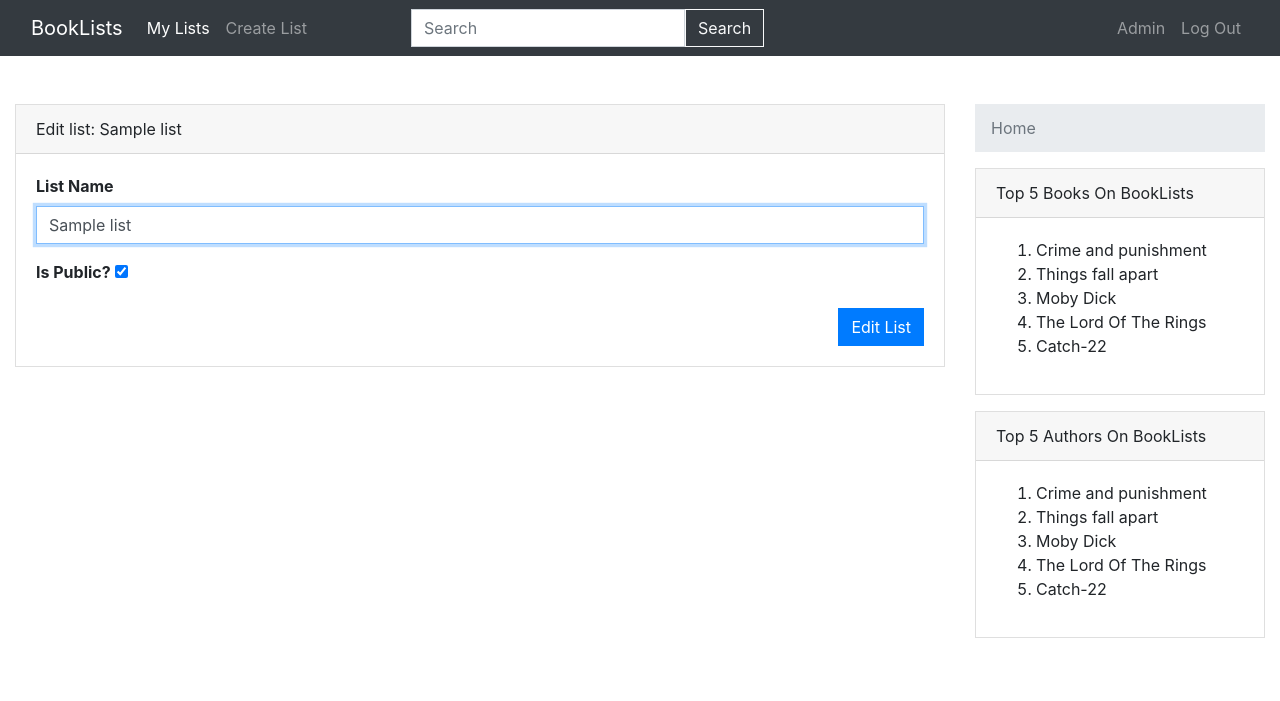
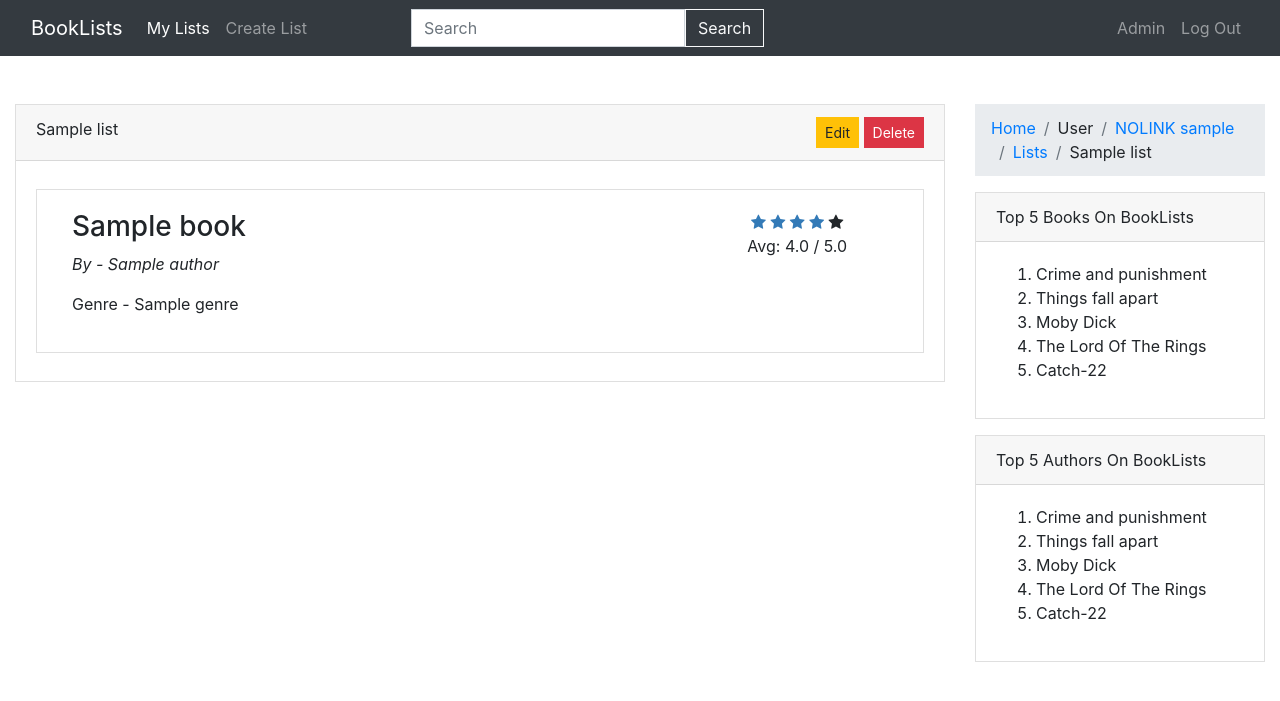
Before and after one commit to Danielius5/WAD_team_assignment, a Django app: a page that uses templates/booklists/layouts/app.html in a window 1280 px wide. Shown: the top 701 px of the page. Run offline with Django 3.2, Linux system fonts and the light colour scheme; a user stored in the database is signed in; tables that the repository leaves empty hold one stand-in row (values such as "Sample post"); some libraries are stand-ins or nearby versions.

Commit message:
added view and rating

```diff
--- a/booklists/models.py
+++ b/booklists/models.py
@@ -40,9 +40,11 @@ class Book(models.Model):
     name = models.CharField(max_length=128)
     release_date = models.DateField()
     no_of_pages = models.IntegerField()
-    cover = models.ImageField(upload_to='book_covers',default='/images/picturenotfound.jpg')
+    cover = models.ImageField(upload_to='book_covers', default='/images/picturenotfound.jpg')
     genre = models.ManyToManyField(Genre)
     slug = models.SlugField(unique=True, null=True)
+    average_rating = models.FloatField(default=0)
+    ratings_count = models.IntegerField(default=0)
 
     def __str__(self):
         return self.name
--- a/booklists/urls.py
+++ b/booklists/urls.py
@@ -9,6 +9,8 @@ urlpatterns = [
     path('logout/', views.user_logout, name='logout'),
     path('user/<str:username>/lists', views.lists_index, name='lists_index'),
     path('user/<str:username>/lists/create', views.lists_create, name='lists_create'),
-    path('user/<str:username>/lists/<slug:list_slug>', views.lists_edit, name='lists_edit'),
+    path('user/<str:username>/lists/<slug:list_slug>', views.lists_view, name='lists_view'),
+    path('user/<str:username>/lists/<slug:list_slug>/edit', views.lists_edit, name='lists_edit'),
+    path('book/<slug:book_slug>/rate', views.book_rate, name='book_rate'),
     path('', views.index, name='index'),
 ]
--- a/booklists/views.py
+++ b/booklists/views.py
@@ -7,8 +7,7 @@ from django.http import HttpResponse
 from django.urls import reverse
 from django.contrib import messages
 from booklists.models import *
-
-
+import json
 
 def user_login(request):
     if request.method =='POST':
@@ -105,7 +104,7 @@ def lists_edit(request, username, list_slug):
                 else:
                     messages.error(request, lists_create_form.errors)
 
-            return render(request, 'booklists/lists/edit.html', context={'current_data' : current_data})
+            return render(request, 'booklists/lists/edit.html', context={'current_data' : current_data, 'username' : username})
 
         else:
             # not found
@@ -113,3 +112,73 @@ def lists_edit(request, username, list_slug):
     else:
         # unauthorised
         return render(request, 'booklists/errors/401.html', status=401)
+
+def lists_view(request, username, list_slug):
+
+    current_list = List.objects.filter(slug=list_slug).first()
+    books = current_list.books.all()
+
+    if not current_list is None:
+
+        # only care about user ratings for "star" rating
+        for book in books:
+            book.my_rating = book.rating_set.filter(user=request.user).first()
+
+        context = {'current_list': current_list, 'books' : books,
+                    'username': username, 'user': request.user}
+
+        return render(request, 'booklists/lists/view.html', context)
+    else:
+
+        # not found
+        return render(request, 'booklists/errors/404.html', status=404)
+
+
+@login_required
+def book_rate(request, book_slug):
+    rating = request.POST.get('rating')
+    if request.method == 'POST':
+        rating = int(rating)
+
+        if 1 <= rating <= 5:
+
+            book = Book.objects.filter(slug=book_slug).first()
+
+            if not book is None:
+                user_rating = Rating.objects.filter(user=request.user, book=book).first()
+
+                # already rated, change
+                if user_rating:
+
+                    book.average_rating = ((book.average_rating * book.ratings_count) - user_rating.rating + rating) / book.ratings_count
+                    book.save()
+                    user_rating.rating = rating
+                    user_rating.save()
+
+                # new user rates
+                else:
+                    user_rating = Rating.objects.create(user=request.user, book=book, rating=rating)
+                    # floatint point erors should be small enough to not be noticed
+                    # should be much more efficient than recounting ratings
+
+                    # avoiding 0 division
+                    if book.ratings_count < 1:
+                        book.average_rating = rating
+                    else:
+                        book.average_rating = ( (book.average_rating * book.ratings_count) + rating ) / ( book.ratings_count + 1 )
+                    book.ratings_count += 1
+                    book.save()
+
+                return HttpResponse(json.dumps({'avg': "{:.1f}".format(book.average_rating), 'ratings_count':book.ratings_count, 'my': user_rating.rating}), status=200)
+
+            # book does not exist
+            else:
+                return HttpResponse(_("Book does not exist"), status=404)
+
+        # rating value is invalid
+        else:
+            return HttpResponse(_("Wrong rating value"), status=400)
+
+    # this view can only be POST as ajax sends request
+    else:
+        return HttpResponse(_("Method not allowed"), status=405)
--- a/static/css/main.css
+++ b/static/css/main.css
@@ -1,3 +1,7 @@
 * {
     border-radius:0px!important;
 }
+
+.checked {
+    color: #337ab7;
+}
--- /dev/null
+++ b/static/js/rating-stars.js
@@ -0,0 +1,63 @@
+$('.stars .fa-star').click(function() {
+    let id = $(this).attr('id');
+    let url = $(this).parent().find('.url-to-rate').text();
+    let token = $('input[name=csrfmiddlewaretoken]').val();
+    let book_id = id.split("_")[1];
+    let rating = id.split("_")[2];
+
+    $.ajax(url, {
+        type: "POST",
+        data: {rating:rating,csrfmiddlewaretoken:token},
+        statusCode: {
+            200: function (response) {
+                let js  = JSON.parse(response);
+
+                let my_rating = parseFloat(js['my'])
+
+                // update rating
+                $('#avg_' + book_id).text(js['avg']);
+
+
+                // recheck stars
+                $('.star-' + book_id).removeClass('checked')
+
+                if(my_rating > 0.5)
+                {
+                    $('#stars_' + book_id + '_1').addClass('checked')
+                }
+                if(my_rating > 1.5)
+                {
+                    $('#stars_' + book_id + '_2').addClass('checked')
+                }
+                if(my_rating > 2.5)
+                {
+                    $('#stars_' + book_id + '_3').addClass('checked')
+                }
+                if(my_rating > 3.5)
+                {
+                    $('#stars_' + book_id + '_4').addClass('checked')
+                }
+                if(my_rating > 4.5)
+                {
+                    $('#stars_' + book_id + '_5').addClass('checked')
+                }
+
+
+            },
+            405: function (response) {
+                alert(response);
+            },
+            400: function (response) {
+                alert(response);
+            },
+            404: function (response) {
+                alert(response);
+            },
+        }, success: function () {
+            // alert('1');
+        },
+
+
+    });
+
+})
--- a/templates/booklists/layouts/app.html
+++ b/templates/booklists/layouts/app.html
@@ -20,10 +20,12 @@
 
     {# Load CSS and JavaScript #}
     {% bootstrap_css %}
-    {% bootstrap_javascript jquery='full' %}
 
     {# Display django.contrib.messages as Bootstrap alerts #}
     {% bootstrap_messages %}
+
+    <!-- using font awesome -->
+    <link rel="stylesheet" href="https://cdnjs.cloudflare.com/ajax/libs/font-awesome/4.7.0/css/font-awesome.min.css">
 
     <link rel="stylesheet" href="{% static "css/main.css"%}">
     {% block custom_css %}
@@ -95,6 +97,7 @@
         </div>
     </div>
 
+{% bootstrap_javascript jquery='full' %}
 
 {% block custom_js %}
 
--- a/templates/booklists/lists/edit.html
+++ b/templates/booklists/lists/edit.html
@@ -1,6 +1,18 @@
 {% extends 'booklists/layouts/app.html' %}
 
 {% load i18n %}
+
+{% block breadcrumbs %}
+    <nav aria-label="breadcrumb">
+        <ol class="breadcrumb">
+            <li class="breadcrumb-item"><a href="{% url 'booklists:index' %}">Home</a></li>
+            <li class="breadcrumb-item" aria-current="page">User</li>
+            <li class="breadcrumb-item" aria-current="page"><a href="#">NOLINK {{ username }}</a></li>
+            <li class="breadcrumb-item" aria-current="page"><a href="{% url 'booklists:lists_index' username %}">Lists</a></li>
+            <li class="breadcrumb-item" aria-current="page">{{ current_data.name }}</li>
+        </ol>
+    </nav>
+{% endblock %}
 
 {% block body_block %}
 
--- a/templates/booklists/lists/index.html
+++ b/templates/booklists/lists/index.html
@@ -52,7 +52,7 @@
                                 {% endif %}
                             </td>
                             <td class="col-md-4 col-xs-1">
-                                <a class="btn btn-primary btn-sm" href="#" role="button">{% translate 'View' %}</a>
+                                <a class="btn btn-primary btn-sm" href="{% url 'booklists:lists_view' username list.slug %}" role="button">{% translate 'View' %}</a>
                                 <a class="btn btn-warning btn-sm" href="{% url 'booklists:lists_edit' username list.slug %}" role="button">{% translate 'Edit' %}</a>
                                 <a class="btn btn-danger btn-sm" href="#" role="button">{% translate 'Delete' %}</a>
                             </td>
--- /dev/null
+++ b/templates/booklists/lists/view.html
@@ -0,0 +1,76 @@
+{% extends 'booklists/layouts/app.html' %}
+
+{% load i18n %}
+{% load static %}
+{% block breadcrumbs %}
+    <nav aria-label="breadcrumb">
+        <ol class="breadcrumb">
+            <li class="breadcrumb-item"><a href="{% url 'booklists:index' %}">Home</a></li>
+            <li class="breadcrumb-item" aria-current="page">User</li>
+            <li class="breadcrumb-item" aria-current="page"><a href="#">NOLINK {{ username }}</a></li>
+            <li class="breadcrumb-item" aria-current="page"><a href="{% url 'booklists:lists_index' username %}">Lists</a></li>
+            <li class="breadcrumb-item" aria-current="page">{{ current_list.name }}</li>
+        </ol>
+    </nav>
+{% endblock %}
+
+{% block body_block %}
+
+    <div class="card-header">
+        {{ current_list.name }}
+        {% if not current_list.is_public %}
+            <span class="badge badge-secondary">Private</span>
+        {% endif %}
+        <div class="float-right">
+            <a class="btn btn-warning btn-sm" href="{% url 'booklists:lists_edit' username current_list.slug %}" role="button">{% translate 'Edit' %}</a>
+            <a class="btn btn-danger btn-sm" href="#" role="button">{% translate 'Delete' %}</a>
+        </div>
+    </div>
+
+    <div class="card-body">
+
+        <!-- NEEDED FOR RATING -->
+        {% csrf_token %}
+        {% if books %}
+            {% for book in books %}
+                <div class="card mt-2 mb-2">
+                    <div class="card-body">
+                        <div class="container-fluid">
+                            <div class="row">
+                                <div class="col-md-9">
+                                    <h3>{{ book.name }}</h3>
+
+                                <p>
+                                    <i>
+                                        {% translate 'By' %} -
+                                        {{ book.authors.all|join:", " }}
+                                    </i>
+                                </p>
+                                <p>
+                                    {% translate 'Genre' %} -
+                                    {{ book.genre.all|join:", " }}
+                                </p>
+                                </div>
+                                <div class="col-md-3 text-center">
+                                    {% include 'booklists/partials/rating.html' %}
+                                </div>
+                            </div>
+                            <div class="row">
+                                <div class="col-md-12">
+
+                                </div>
+                            </div>
+                        </div>
+                    </div>
+                </div>
+            {% endfor %}
+        {% else %}
+            {% translate 'No books in this list! Seach for and add them!' %}
+        {% endif %}
+    </div>
+
+{% endblock %}
+
+{% block custom_js %}
+    <script src="{% static 'js/rating-stars.js'%}"></script>
+{% endblock %}
--- /dev/null
+++ b/templates/booklists/partials/rating.html
@@ -0,0 +1,14 @@
+{% load i18n %}
+
+<div class="stars" id="stars_{{ book.id }}">
+    <div class="url-to-rate d-none">{% url 'booklists:book_rate' book.slug %}</div>
+    <span class="fa fa-star star-{{ book.id }} {% if book.my_rating != None and book.my_rating.rating > 0.5 %}checked{% endif %}" id="stars_{{ book.id }}_1"></span>
+    <span class="fa fa-star star-{{ book.id }} {% if book.my_rating != None and book.my_rating.rating > 1.5 %}checked{% endif %}" id="stars_{{ book.id }}_2"></span>
+    <span class="fa fa-star star-{{ book.id }} {% if book.my_rating != None and book.my_rating.rating > 2.5 %}checked{% endif %}" id="stars_{{ book.id }}_3"></span>
+    <span class="fa fa-star star-{{ book.id }} {% if book.my_rating != None and book.my_rating.rating > 3.5 %}checked{% endif %}" id="stars_{{ book.id }}_4"></span>
+    <span class="fa fa-star star-{{ book.id }} {% if book.my_rating != None and book.my_rating.rating > 4.5 %}checked{% endif %}" id="stars_{{ book.id }}_5"></span>
+</div>
+<div class="rating" id="rating_{{ book.id }}">
+    {% translate 'Avg: ' %}
+    <span id="avg_{{ book.id }}">{{ book.average_rating|stringformat:".1f" }}</span> / 5.0
+</div>
```
